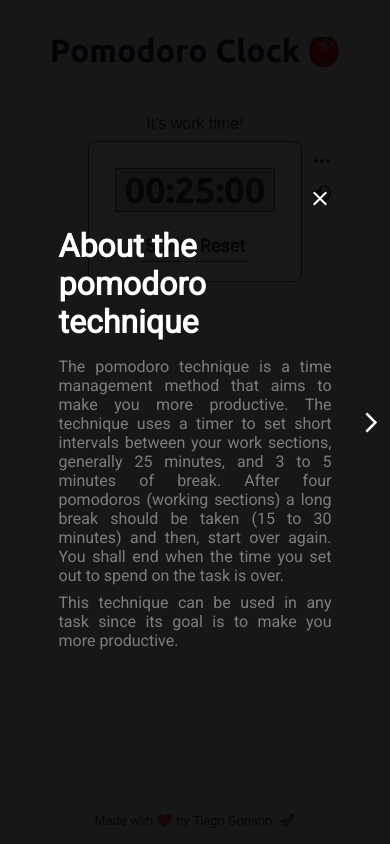
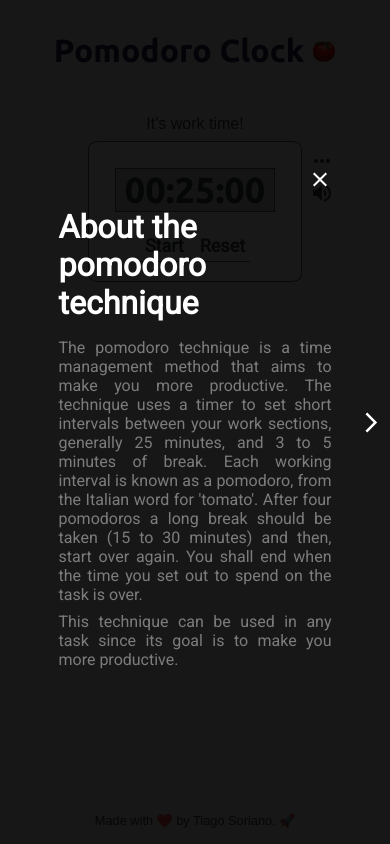
Before and after one commit to tiago-web/Pomodoro-Clock, a React (Create React App) app: page / in a window 390 px wide. Built offline with nearby package versions, Linux system fonts and the light colour scheme.

Commit message:
Adjust pomodoro size

```diff
--- a/src/components/Header/index.js
+++ b/src/components/Header/index.js
@@ -7,6 +7,7 @@ const Header = ({ intervalStatus }) => {
 		<div id="header">
 			<header>
 				<h1>Pomodoro Clock</h1>
+
 				<img src="./images/tomato.png" alt="tomato-icon" />
 			</header>
 			<p>{intervalStatus}</p>
--- a/src/components/Header/styles.css
+++ b/src/components/Header/styles.css
@@ -6,11 +6,21 @@
 
 #header h1 {
 	color: var(--title-color);
+	font-size: 2rem;
 }
 
 #header img {
 	margin-left: 8px;
 	width: 32px;
+	height: 32px;
+}
+
+@media only screen and (max-width: 500px) {
+	#header img {
+		width: 24px;
+		height: 24px;
+		align-self: center;
+	}
 }
 
 #header p {
--- a/src/components/Modal/AboutModal/index.js
+++ b/src/components/Modal/AboutModal/index.js
@@ -65,10 +65,11 @@ const AboutModal = ({ modalsController, setModalsController }) => {
 							The pomodoro technique is a time management method that aims to
 							make you more productive. The technique uses a timer to set short
 							intervals between your work sections, generally 25 minutes, and 3
-							to 5 minutes of break. After four pomodoros (working sections) a
-							long break should be taken (15 to 30 minutes) and then, start over
-							again. You shall end when the time you set out to spend on the
-							task is over.
+							to 5 minutes of break. Each working interval is known as a
+							pomodoro, from the Italian word for 'tomato'. After four pomodoros
+							a long break should be taken (15 to 30 minutes) and then, start
+							over again. You shall end when the time you set out to spend on
+							the task is over.
 						</p>
 						<p>
 							This technique can be used in any task since its goal is to make
```
